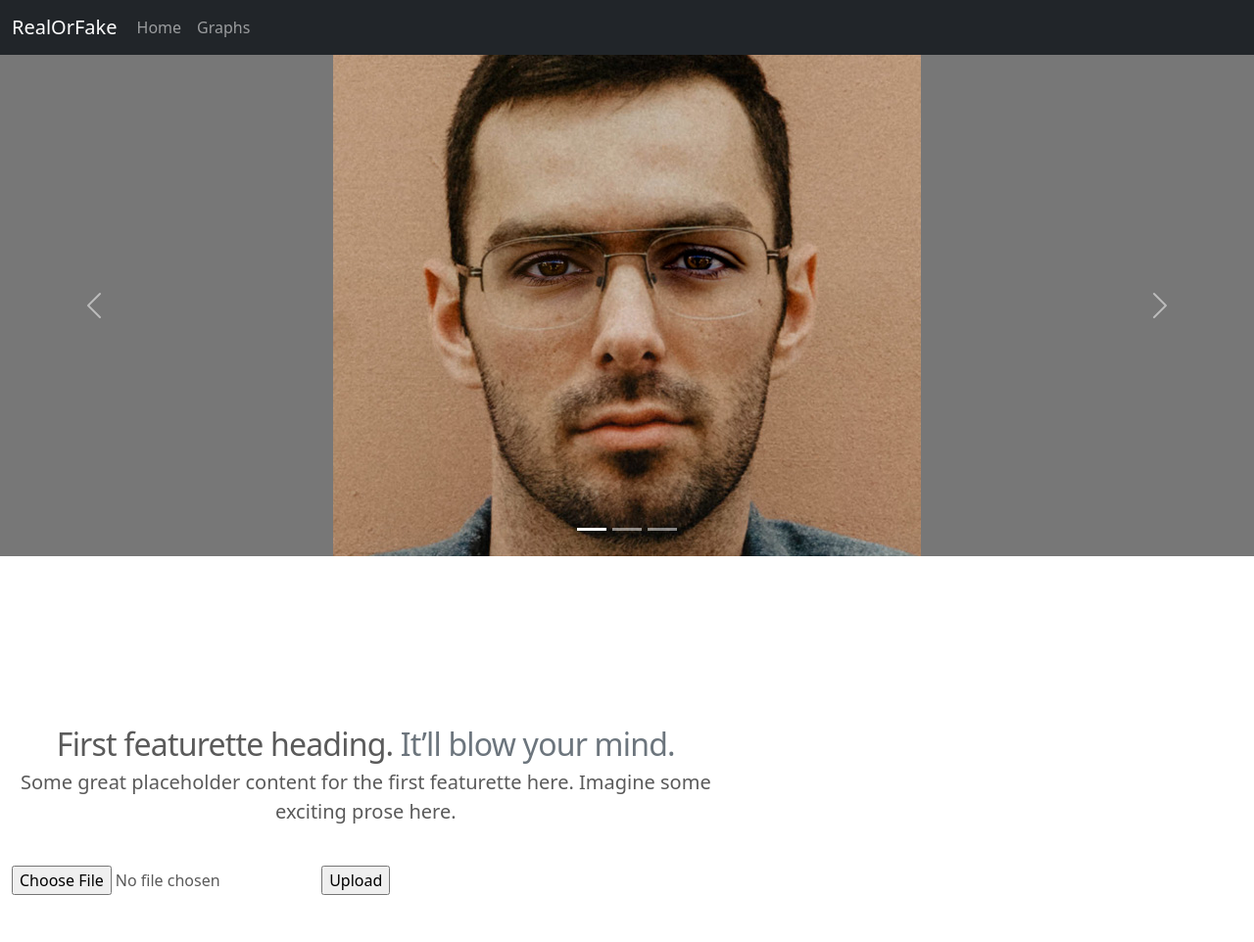
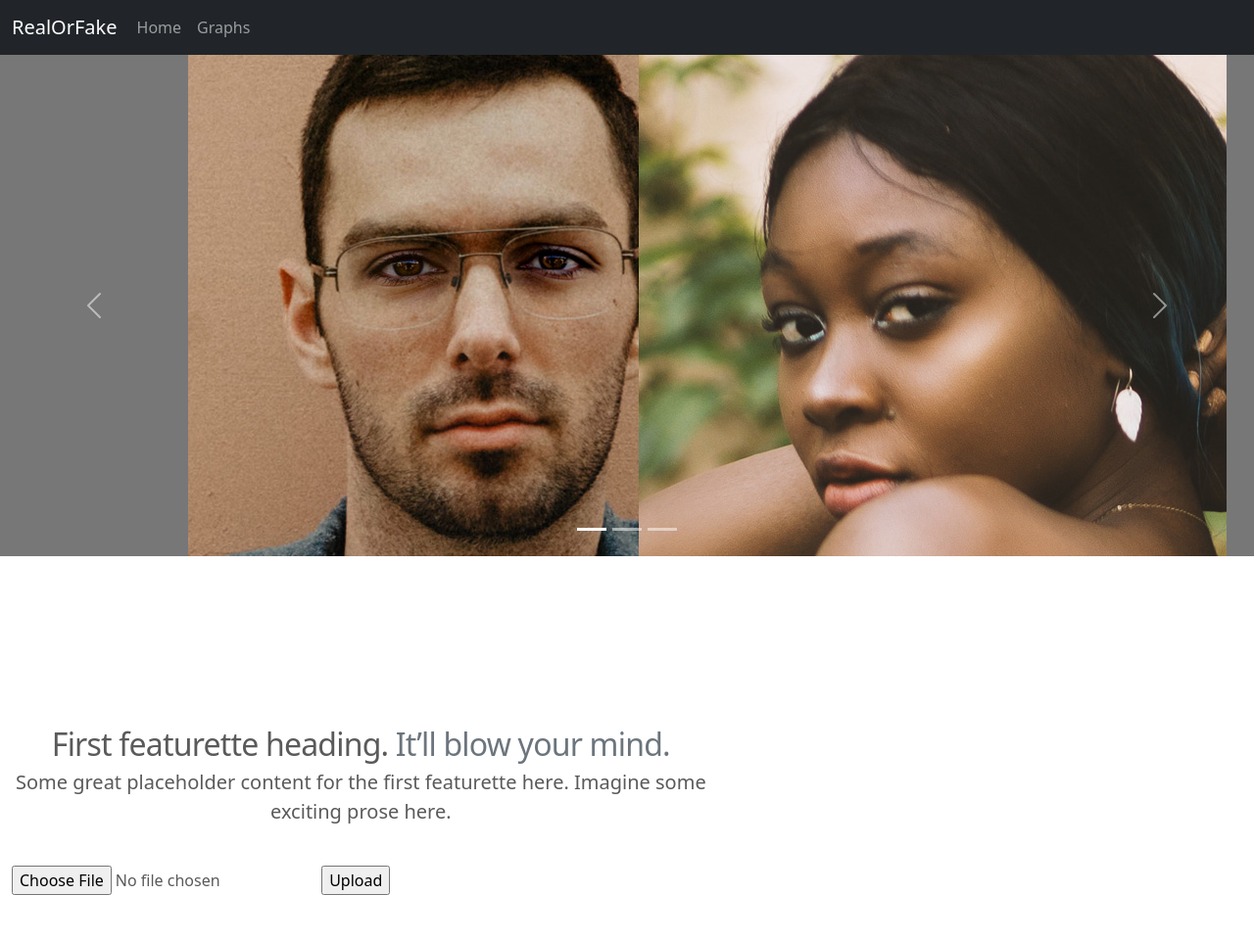
Before and after one commit to okGus/realorfake, a Flask app: page / in a window 1280 px wide. Shown: the whole page at 98% size. Run offline with Flask 2, Linux system fonts and the light colour scheme; some libraries are stand-ins or nearby versions.

Commit message:
more stuff

```diff
--- a/app/static/styles.css
+++ b/app/static/styles.css
@@ -8,6 +8,17 @@ img {
   margin-left: auto;
   margin-right: auto;
 }
+
+.column {
+ float: left;
+ width: 50%;
+}
+
+/* .row {
+  display: table;
+  margin-left: auto;
+  margin-right: auto;
+} */
 
 .navbar-brand{
   margin-right: 0.75rem;
@@ -23,6 +34,7 @@ img {
   bottom: 3rem;
   /* z-index: 10; */
   height: 35rem;
+
 }
 
 /* Declare heights because of positioning of img element */
@@ -40,9 +52,6 @@ img {
 
 /* Models
 -------------------------------------------------- */
-.row{
-  --bs-gutter-x: 0;
-}
 
 .featurette {
   margin-bottom: 1.5rem;
--- a/app/templates/index.html
+++ b/app/templates/index.html
@@ -48,8 +48,14 @@
 
                     <div class="container">
                         <div class="carousel-caption text-start">
-                            <img class="img-face" src="{{ url_for('static', filename='hard_124_1100.jpg') }}">
-                            <img class="img-face" src="{{ url_for('static', filename='mid_439_1000.jpg') }}">
+                            <div class="row">
+                                <div class="column">
+                                    <img class="img-face" src="{{ url_for('static', filename='hard_124_1100.jpg') }}">
+                                </div>
+                                <div class="column">
+                                    <img class="img-face" src="{{ url_for('static', filename='real_00609.jpg') }}">
+                                </div>
+                            </div>
                             <!-- <h1>Example headline.</h1>
                             <p>Some representative placeholder content for the first slide of the carousel.</p> -->
                         </div>
@@ -63,7 +69,14 @@
 
                     <div class="container">
                         <div class="carousel-caption">
-                            <img class="img-face" src="{{ url_for('static', filename='hard_79_1110.jpg') }}">
+                            <div class="row">
+                                <div class="column">
+                                    <img class="img-face" src="{{ url_for('static', filename='hard_79_1110.jpg') }}">
+                                </div>
+                                <div class="column">
+                                    <img class="img-face" src="{{ url_for('static', filename='real_00401.jpg') }}">
+                                </div>
+                            </div>
                             <!-- <h1>Another example headline.</h1>
                             <p>Some representative placeholder content for the second slide of the carousel.</p> -->
                         </div>
@@ -77,7 +90,14 @@
 
                     <div class="container">
                         <div class="carousel-caption text-end">
-                            <img class="img-face" src="{{ url_for('static', filename='hard_80_0100.jpg') }}">
+                            <div class="row">
+                                <div class="column">
+                                    <img class="img-face" src="{{ url_for('static', filename='hard_80_0100.jpg') }}">
+                                </div>
+                                <div class="column">
+                                    <img class="img-face" src="{{ url_for('static', filename='real_00895.jpg') }}">
+                                </div>
+                            </div>
                             <!-- <h1>One more for good measure.</h1>
                             <p>Some representative placeholder content for the third slide of this carousel.</p> -->
                         </div>
```
Also changed, not shown: app/static/mid_439_1000.jpg (deleted), app/static/real_00401.jpg (added), app/static/real_00609.jpg (added), app/static/real_00895.jpg (added).
